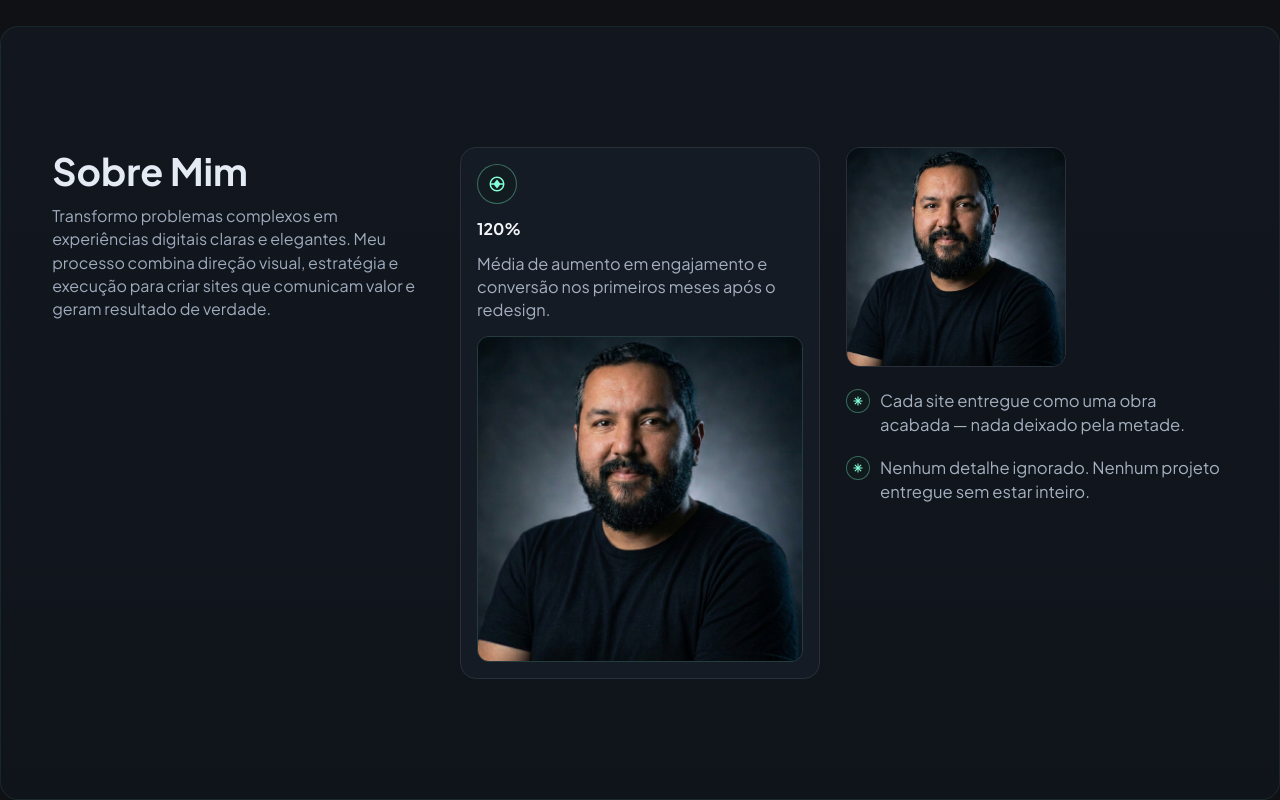
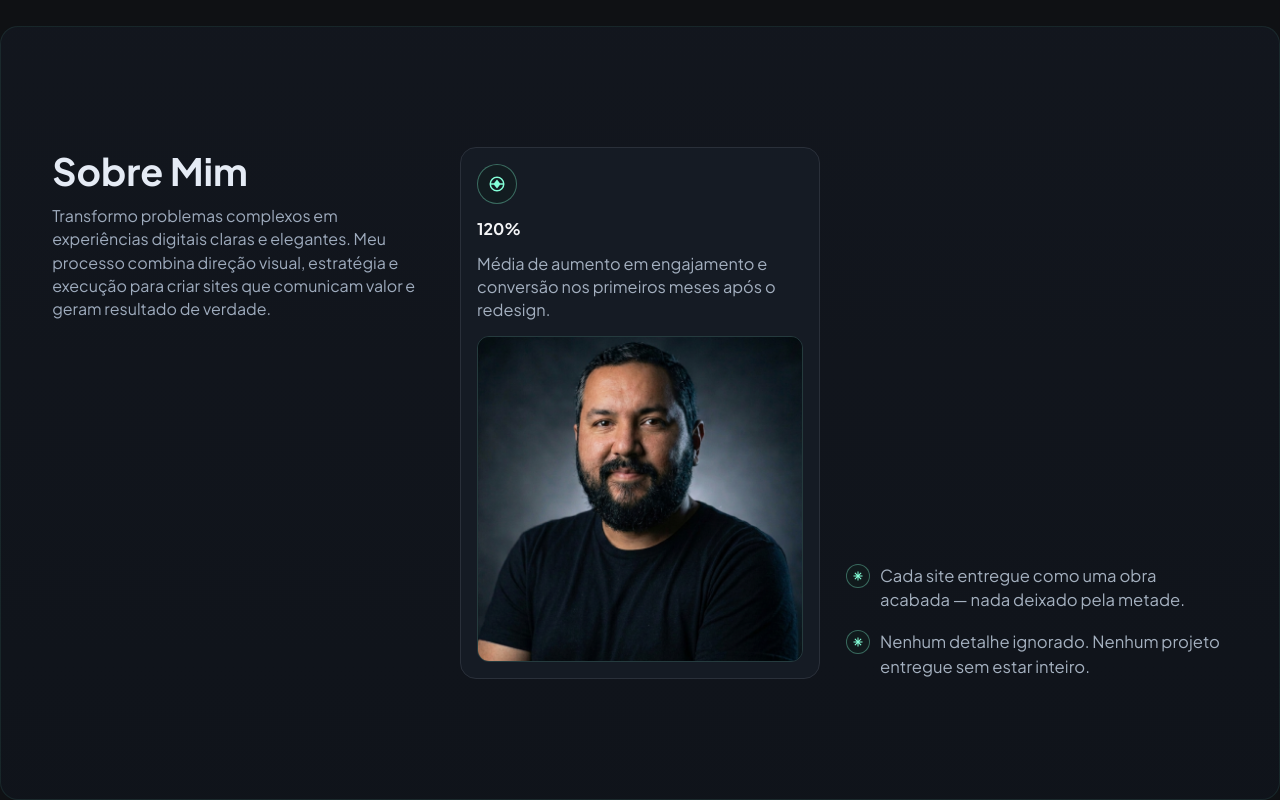
Before and after one commit to d4nielerick/portifolio, a website: page index.html in a window 1280 px wide. Shown: the part 1677-2477 px from the top of the page. Drawn offline with Linux system fonts and the light colour scheme; no server answers.

Commit message:
remove duplicate about image and bottom-align right bullet points

```diff
--- a/index.html
+++ b/index.html
@@ -263,7 +263,7 @@
         display: grid;
         grid-template-columns: 1fr minmax(280px, 360px) 1fr;
         gap: 26px;
-        align-items: start;
+        align-items: stretch;
       }
 
       .about-left h3 {
@@ -331,21 +331,10 @@
       }
 
       .about-right {
-        display: grid;
-        gap: 22px;
-      }
-
-      .about-mini-card {
-        border: 1px solid var(--line);
-        border-radius: 14px;
-        overflow: hidden;
-        width: min(220px, 100%);
-        background: #131923;
-      }
-
-      .about-mini-card img {
-        width: 100%;
-        display: block;
+        display: flex;
+        flex-direction: column;
+        justify-content: flex-end;
+        min-height: 100%;
       }
 
       .about-points {
@@ -953,10 +942,6 @@
           </article>
 
           <article class="about-right">
-            <div class="about-mini-card">
-              <img src="/imgs/profile-photo.webp?v=20260303" alt="" loading="lazy" />
-            </div>
-
             <div class="about-points">
               <div class="about-point">
                 <span class="about-point-dot" aria-hidden="true">
```
